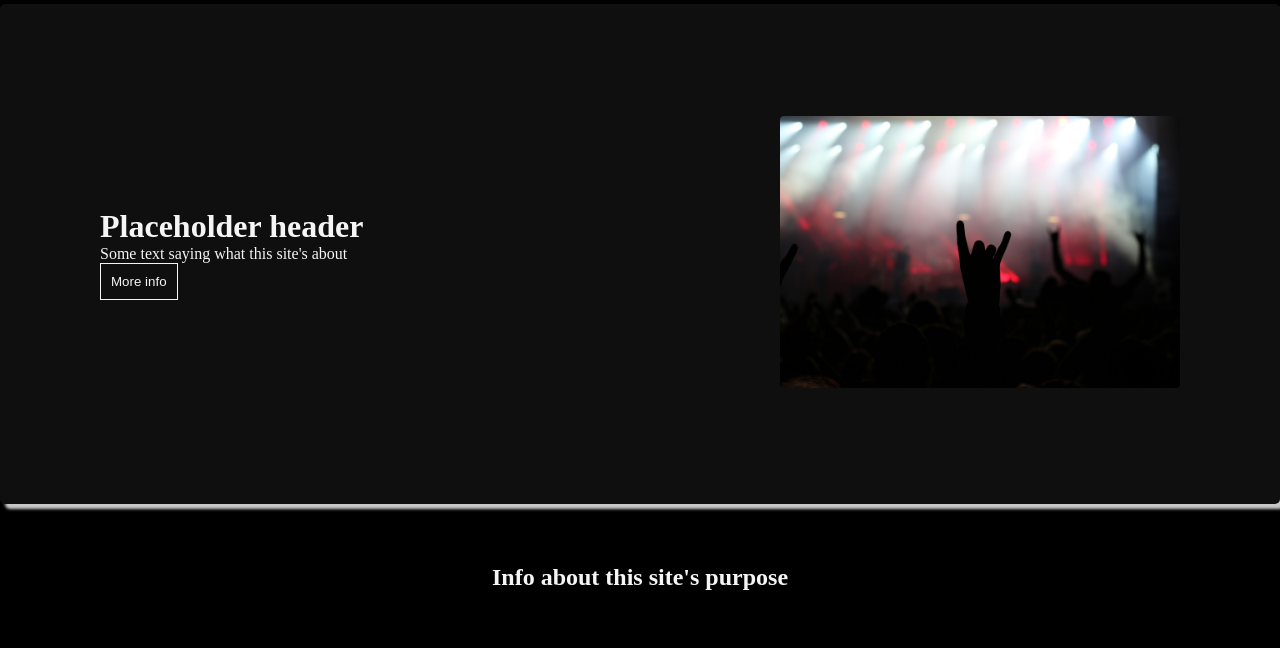
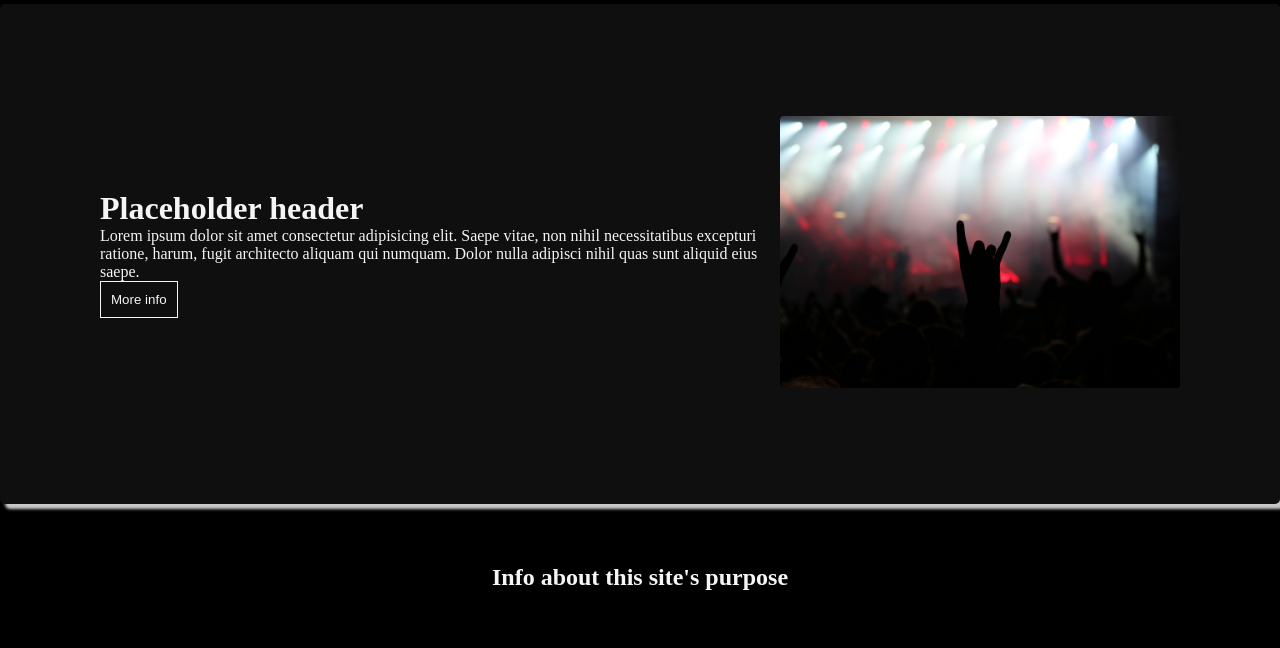
Before and after one commit to Bzparkes/landing-page01, a plain HTML site: page index.html in a window 1280 px wide. Shown: the part 76-724 px from the top of the page. Drawn offline with Linux system fonts and the light colour scheme.

Commit message:
Deleted C2A class as it was superfluous

```diff
--- a/index.html
+++ b/index.html
@@ -19,7 +19,8 @@
         <header class="container">
             <div class="hero-text">
                 <h1>Placeholder header</h1>
-                <p>Some text saying what this site's about</p>
+                <p>Lorem ipsum dolor sit amet consectetur adipisicing elit. Saepe vitae, non nihil necessitatibus excepturi ratione, harum, fugit architecto aliquam qui numquam. Dolor nulla adipisci nihil quas sunt aliquid eius saepe.
+                </p>
                 <button type="text">More info</button>
             </div>
             <div>
@@ -51,7 +52,6 @@
                 </div>
             </div>
         </section>
-        <!--<section class="c2a">-->
         <div class="container">
             <div class="call-to-action">
                 <div class="call-text">
@@ -65,7 +65,6 @@
                         <button type="text">Sign up</button>
                 </div>
             </div>
-        <!--</div>-->
         </section>
         <footer>Copyright &copy Byron Parker 2022</footer>
 
```
